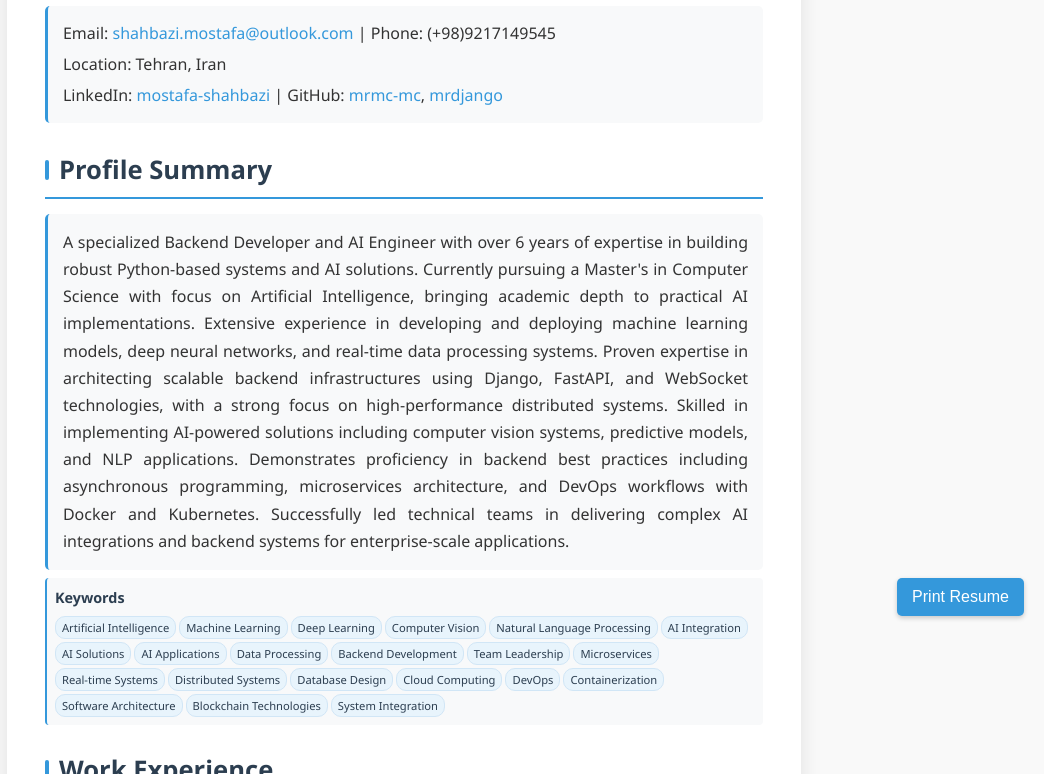
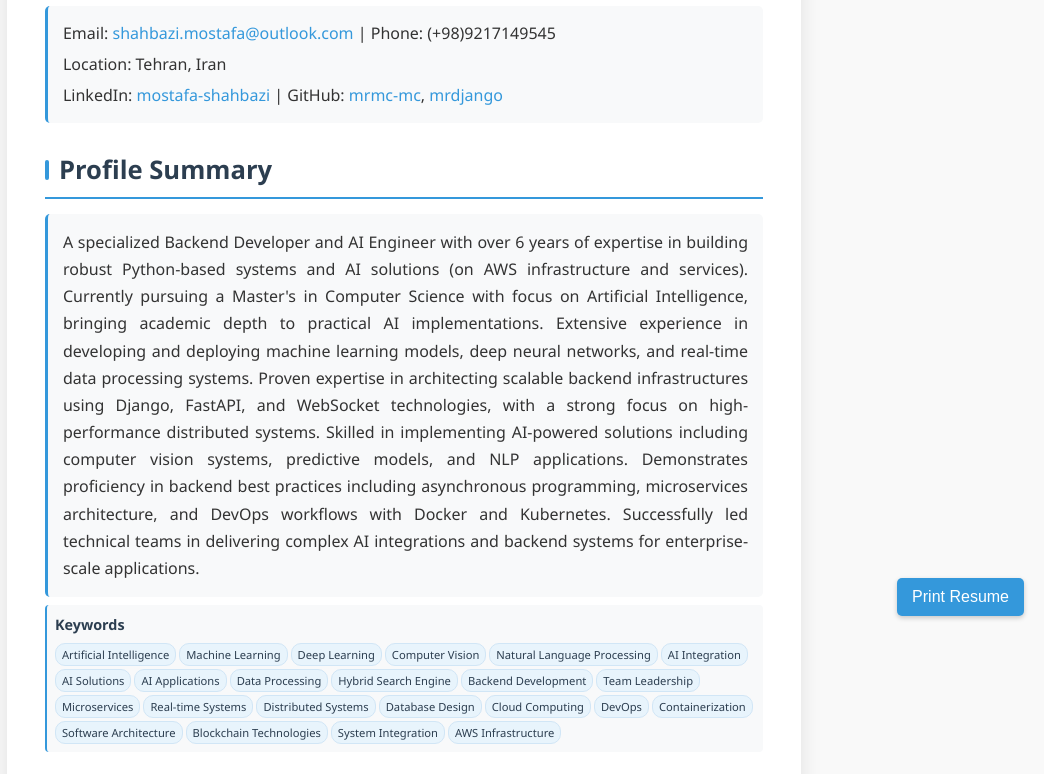
Before and after one commit to mrdjango/cv, a plain HTML site: page index.html in a window 1280 px wide. Shown: the part 164-938 px from the top of the page, without its empty margins (236-1280 px from the left). Drawn offline with Linux system fonts and the light colour scheme.

Commit message:
Update index.html

```diff
--- a/index.html
+++ b/index.html
@@ -361,7 +361,7 @@
 
         <div class="profile-summary">
             <h2 class="section-title">Profile Summary</h2>
-            <p>A specialized Backend Developer and AI Engineer with over 6 years of expertise in building robust Python-based systems and AI solutions. Currently pursuing a Master's in Computer Science with focus on Artificial Intelligence, bringing academic depth to practical AI implementations. Extensive experience in developing and deploying machine learning models, deep neural networks, and real-time data processing systems. Proven expertise in architecting scalable backend infrastructures using Django, FastAPI, and WebSocket technologies, with a strong focus on high-performance distributed systems. Skilled in implementing AI-powered solutions including computer vision systems, predictive models, and NLP applications. Demonstrates proficiency in backend best practices including asynchronous programming, microservices architecture, and DevOps workflows with Docker and Kubernetes. Successfully led technical teams in delivering complex AI integrations and backend systems for enterprise-scale applications.</p>
+            <p>A specialized Backend Developer and AI Engineer with over 6 years of expertise in building robust Python-based systems and AI solutions (on AWS infrastructure and services). Currently pursuing a Master's in Computer Science with focus on Artificial Intelligence, bringing academic depth to practical AI implementations. Extensive experience in developing and deploying machine learning models, deep neural networks, and real-time data processing systems. Proven expertise in architecting scalable backend infrastructures using Django, FastAPI, and WebSocket technologies, with a strong focus on high-performance distributed systems. Skilled in implementing AI-powered solutions including computer vision systems, predictive models, and NLP applications. Demonstrates proficiency in backend best practices including asynchronous programming, microservices architecture, and DevOps workflows with Docker and Kubernetes. Successfully led technical teams in delivering complex AI integrations and backend systems for enterprise-scale applications.</p>
 
             <div class="keywords-container">
                 <div class="keywords-title">Keywords</div>
@@ -375,6 +375,7 @@
                     <span class="keyword">AI Solutions</span>
                     <span class="keyword">AI Applications</span>
                     <span class="keyword">Data Processing</span>
+                    <span class="keyword">Hybrid Search Engine</span>
                     <span class="keyword">Backend Development</span>
                     <span class="keyword">Team Leadership</span>
                     <span class="keyword">Microservices</span>
@@ -387,6 +388,8 @@
                     <span class="keyword">Software Architecture</span>
                     <span class="keyword">Blockchain Technologies</span>
                     <span class="keyword">System Integration</span>
+                    <span class="keyword">AWS Infrastructure</span>
+
                 </div>
             </div>
         </div>
@@ -518,7 +521,7 @@
                 <div class="skills-category">
                     <h3>Programming Languages</h3>
                     <div class="skills-grid">
-                        <div class="skill-item featured">Python <span class="years">(5+ years)</span></div>
+                        <div class="skill-item featured">Python <span class="years">(6+ years)</span></div>
                         <div class="skill-item">Rust <span class="years">(< 1 year)</span></div>
                     </div>
                 </div>
@@ -558,7 +561,7 @@
                         <div class="skill-item">Kubernetes</div>
                         <div class="skill-item">CI/CD</div>
                         <div class="skill-item">Linux</div>
-                        <div class="skill-item">AWS</div>
+                        <div class="skill-item">AWS Infrastructure</div>
                         <div class="skill-item">Sentry</div>
                     </div>
                 </div>
@@ -570,6 +573,8 @@
                         <div class="skill-item">MongoDB</div>
                         <div class="skill-item">Redis</div>
                         <div class="skill-item">RethinkDB</div>
+                        <div class="skill-item">ElasticSearch</div>
+                        <div class="skill-item">Vector Databases (PGvector, Qdrant, ...)</div>
                     </div>
                 </div>
 
```
